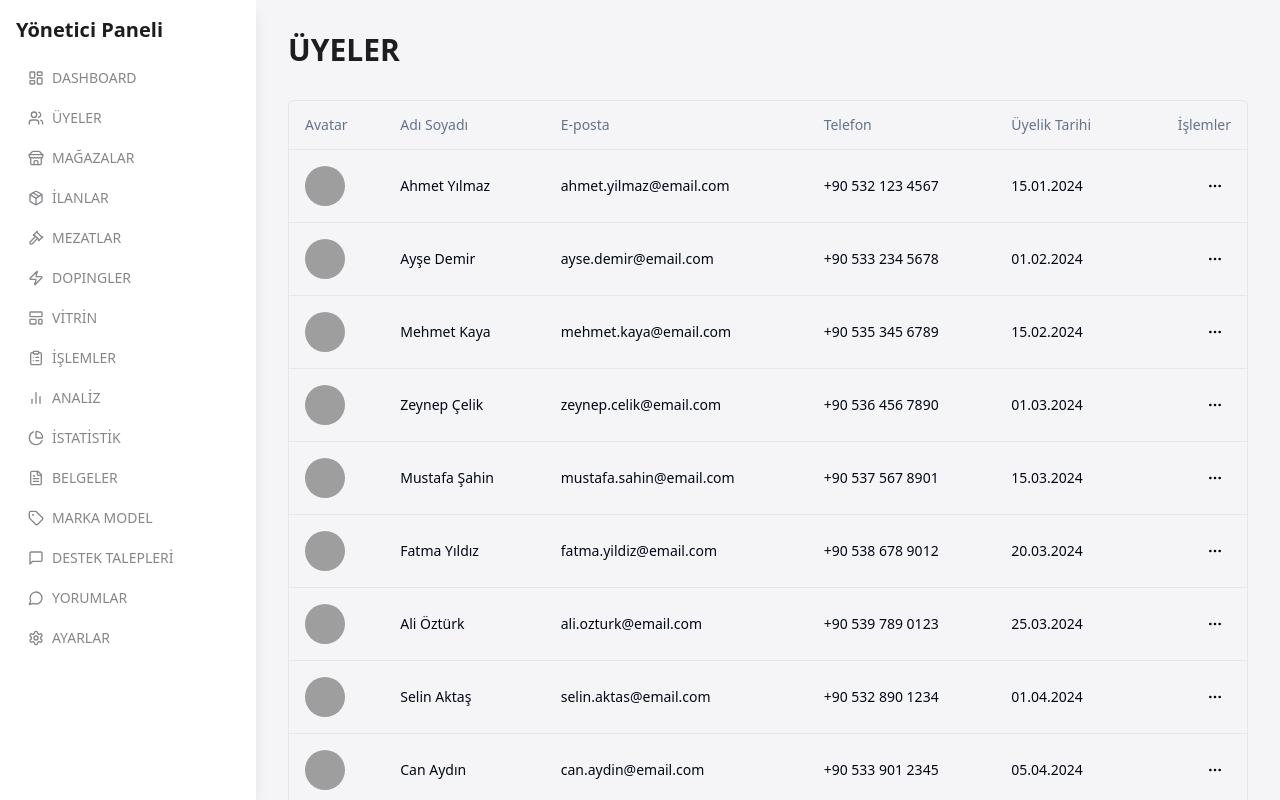
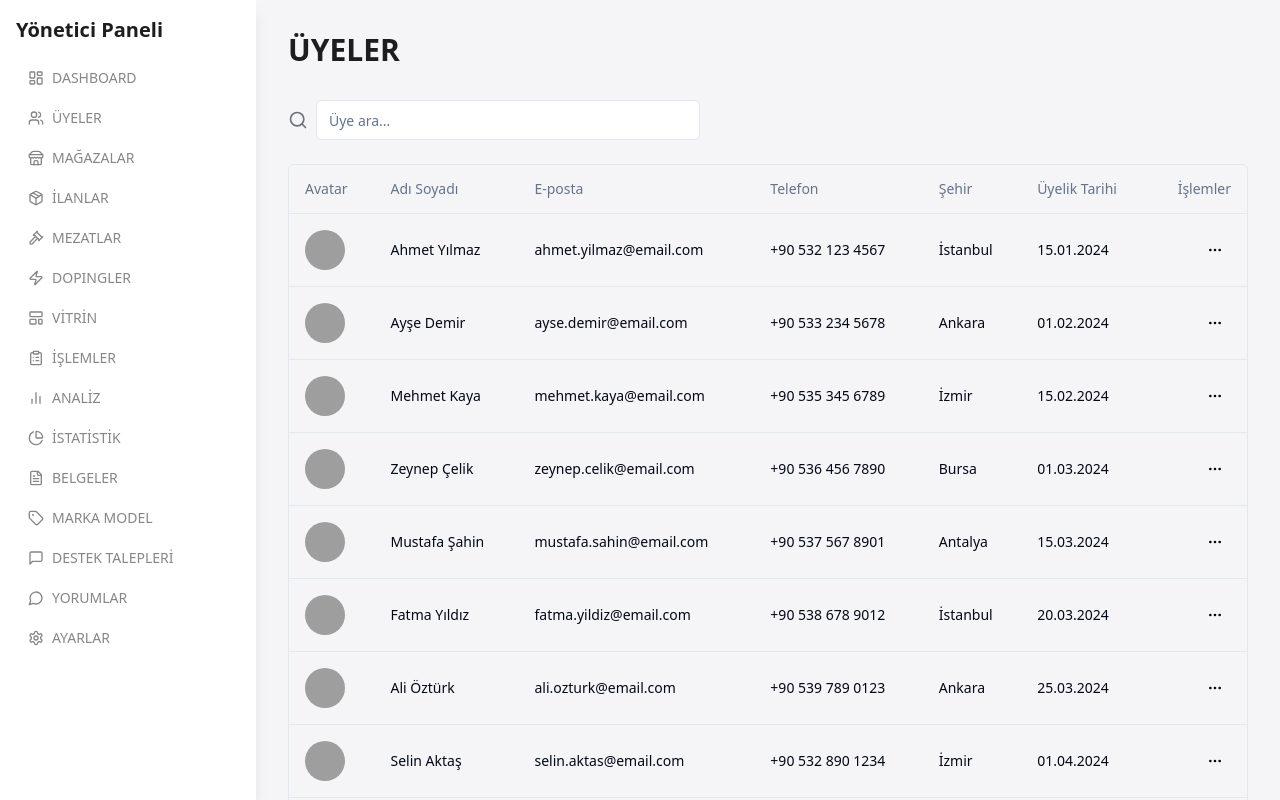
Before and after one commit to tunacan34/watchadmin, a React (Vite) app: page /members in a window 1280 px wide. Shown: the top 800 px of the page. Built offline with nearby package versions, Linux system fonts and the light colour scheme; grey boxes are pictures that could not be loaded.

Commit message:
Enhance Members Page
Add city column to members table.
Add search functionality to members table.

```diff
--- a/src/pages/Members.tsx
+++ b/src/pages/Members.tsx
@@ -1,3 +1,4 @@
+
 import {
   Table,
   TableBody,
@@ -8,14 +9,16 @@ import {
 } from "@/components/ui/table";
 import { Avatar, AvatarFallback, AvatarImage } from "@/components/ui/avatar";
 import { Button } from "@/components/ui/button";
+import { Input } from "@/components/ui/input";
 import {
   DropdownMenu,
   DropdownMenuContent,
   DropdownMenuItem,
   DropdownMenuTrigger,
 } from "@/components/ui/dropdown-menu";
-import { MoreHorizontal, User, Eye, Bell, Pause } from "lucide-react";
+import { MoreHorizontal, User, Eye, Bell, Pause, Search } from "lucide-react";
 import { format } from "date-fns";
+import { useState } from "react";
 
 const members = [
   {
@@ -24,6 +27,7 @@ const members = [
     fullName: "Ahmet Yılmaz",
     email: "ahmet.yilmaz@email.com",
     phone: "+90 532 123 4567",
+    city: "İstanbul",
     joinDate: new Date("2024-01-15"),
   },
   {
@@ -32,6 +36,7 @@ const members = [
     fullName: "Ayşe Demir",
     email: "ayse.demir@email.com",
     phone: "+90 533 234 5678",
+    city: "Ankara",
     joinDate: new Date("2024-02-01"),
   },
   {
@@ -40,6 +45,7 @@ const members = [
     fullName: "Mehmet Kaya",
     email: "mehmet.kaya@email.com",
     phone: "+90 535 345 6789",
+    city: "İzmir",
     joinDate: new Date("2024-02-15"),
   },
   {
@@ -48,6 +54,7 @@ const members = [
     fullName: "Zeynep Çelik",
     email: "zeynep.celik@email.com",
     phone: "+90 536 456 7890",
+    city: "Bursa",
     joinDate: new Date("2024-03-01"),
   },
   {
@@ -56,6 +63,7 @@ const members = [
     fullName: "Mustafa Şahin",
     email: "mustafa.sahin@email.com",
     phone: "+90 537 567 8901",
+    city: "Antalya",
     joinDate: new Date("2024-03-15"),
   },
   {
@@ -64,6 +72,7 @@ const members = [
     fullName: "Fatma Yıldız",
     email: "fatma.yildiz@email.com",
     phone: "+90 538 678 9012",
+    city: "İstanbul",
     joinDate: new Date("2024-03-20"),
   },
   {
@@ -72,6 +81,7 @@ const members = [
     fullName: "Ali Öztürk",
     email: "ali.ozturk@email.com",
     phone: "+90 539 789 0123",
+    city: "Ankara",
     joinDate: new Date("2024-03-25"),
   },
   {
@@ -80,6 +90,7 @@ const members = [
     fullName: "Selin Aktaş",
     email: "selin.aktas@email.com",
     phone: "+90 532 890 1234",
+    city: "İzmir",
     joinDate: new Date("2024-04-01"),
   },
   {
@@ -88,6 +99,7 @@ const members = [
     fullName: "Can Aydın",
     email: "can.aydin@email.com",
     phone: "+90 533 901 2345",
+    city: "Bursa",
     joinDate: new Date("2024-04-05"),
   },
   {
@@ -96,14 +108,34 @@ const members = [
     fullName: "Elif Koç",
     email: "elif.koc@email.com",
     phone: "+90 535 012 3456",
+    city: "Antalya",
     joinDate: new Date("2024-04-10"),
   },
 ];
 
 const Members = () => {
+  const [searchTerm, setSearchTerm] = useState("");
+
+  const filteredMembers = members.filter((member) =>
+    Object.values(member).some((value) =>
+      value.toString().toLowerCase().includes(searchTerm.toLowerCase())
+    )
+  );
+
   return (
     <div className="p-8">
       <h1 className="text-3xl font-semibold text-admin-foreground mb-8">ÜYELER</h1>
+
+      <div className="mb-6 flex items-center gap-2">
+        <Search className="w-5 h-5 text-gray-500" />
+        <Input
+          type="search"
+          placeholder="Üye ara..."
+          value={searchTerm}
+          onChange={(e) => setSearchTerm(e.target.value)}
+          className="max-w-sm"
+        />
+      </div>
 
       <div className="rounded-md border">
         <Table>
@@ -113,12 +145,13 @@ const Members = () => {
               <TableHead>Adı Soyadı</TableHead>
               <TableHead>E-posta</TableHead>
               <TableHead>Telefon</TableHead>
+              <TableHead>Şehir</TableHead>
               <TableHead>Üyelik Tarihi</TableHead>
               <TableHead className="text-right">İşlemler</TableHead>
             </TableRow>
           </TableHeader>
           <TableBody>
-            {members.map((member) => (
+            {filteredMembers.map((member) => (
               <TableRow key={member.id}>
                 <TableCell>
                   <Avatar>
@@ -131,6 +164,7 @@ const Members = () => {
                 <TableCell className="font-medium">{member.fullName}</TableCell>
                 <TableCell>{member.email}</TableCell>
                 <TableCell>{member.phone}</TableCell>
+                <TableCell>{member.city}</TableCell>
                 <TableCell>{format(member.joinDate, 'dd.MM.yyyy')}</TableCell>
                 <TableCell className="text-right">
                   <DropdownMenu>
```
